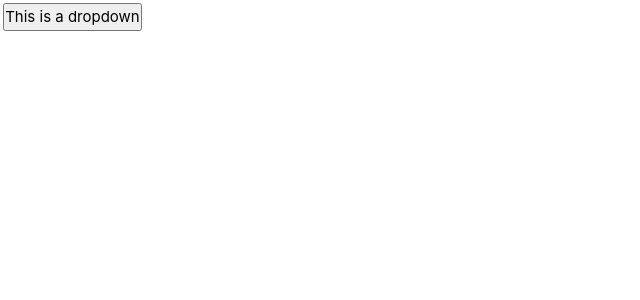
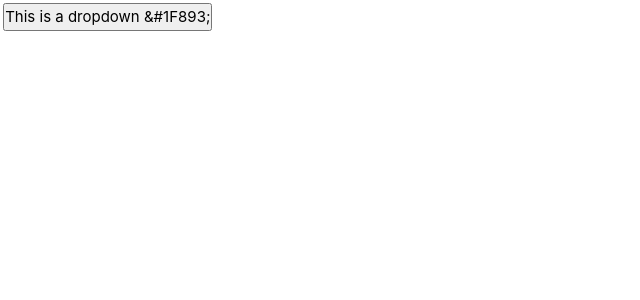
Before and after one commit to davidriggins/Dropdown, a Vue app in the folder vue-multiselect/: page / in a window 1280 px wide. Shown: the top 300 px of the page, without its empty margins (0-640 px from the left). Built offline with nearby package versions, Linux system fonts and the light colour scheme.

Commit message:
Rework again: use div p label and input.

```diff
--- a/vue-multiselect/index.html
+++ b/vue-multiselect/index.html
@@ -1,9 +1,9 @@
 <!DOCTYPE html>
 <html lang="en">
   <head>
-    <meta charset="UTF-8">
-    <link rel="icon" href="/favicon.ico">
-    <meta name="viewport" content="width=device-width, initial-scale=1.0">
+    <meta charset="UTF-8" />
+    <link rel="icon" href="/favicon.ico" />
+    <meta name="viewport" content="width=device-width, initial-scale=1.0" />
     <title>Vite App</title>
   </head>
   <body>
--- a/vue-multiselect/src/assets/styles/project.css
+++ b/vue-multiselect/src/assets/styles/project.css
@@ -8,40 +8,39 @@
 } */
 /* color palette from <https://github.com/vuejs/theme> */
 :root {
-  --vt-c-white: #ffffff;
-  --vt-c-white-soft: #f8f8f8;
-  --vt-c-white-mute: #f2f2f2;
+  --c-white: #ffffff;
+  --c-white-soft: #f8f8f8;
+  --c-white-mute: #f2f2f2;
 
-  --vt-c-black: #181818;
-  --vt-c-black-soft: #222222;
-  --vt-c-black-mute: #282828;
+  --c-black: #181818;
+  --c-black-soft: #222222;
+  --c-black-mute: #282828;
 
-  --vt-c-indigo: #2c3e50;
-  --vt-c-red: red;
-  --bs-c-secondary: btn-secondary;
+  --c-indigo: #2c3e50;
+  --c-red: red;
 
-  --vt-c-divider-light-1: rgba(60, 60, 60, 0.29);
-  --vt-c-divider-light-2: rgba(60, 60, 60, 0.12);
-  --vt-c-divider-dark-1: rgba(84, 84, 84, 0.65);
-  --vt-c-divider-dark-2: rgba(84, 84, 84, 0.48);
+  --c-divider-light-1: rgba(60, 60, 60, 0.29);
+  --c-divider-light-2: rgba(60, 60, 60, 0.12);
+  --c-divider-dark-1: rgba(84, 84, 84, 0.65);
+  --c-divider-dark-2: rgba(84, 84, 84, 0.48);
 
-  --vt-c-text-light-1: var(--vt-c-indigo);
-  --vt-c-text-light-2: rgba(60, 60, 60, 0.66);
-  --vt-c-text-dark-1: var(--vt-c-white);
-  --vt-c-text-dark-2: rgba(235, 235, 235, 0.64);
+  --c-text-light-1: var(c-indigo);
+  --c-text-light-2: rgba(60, 60, 60, 0.66);
+  --c-text-dark-1: var(--c-white);
+  --c-text-dark-2: rgba(235, 235, 235, 0.64);
 }
 
 /* semantic color variables for this project */
 :root {
-  --color-background: var(--vt-c-white);
-  --color-background-soft: var(--vt-c-white-soft);
-  --color-background-mute: var(--vt-c-white-mute);
+  --color-background: var(--c-white);
+  --color-background-soft: var(--c-white-soft);
+  --color-background-mute: var(--c-white-mute);
 
-  --color-border: var(--vt-c-divider-light-2);
-  --color-border-hover: var(--vt-c-divider-light-1);
+  --color-border: var(--c-divider-light-2);
+  --color-border-hover: var(--c-divider-light-1);
 
-  --color-heading: var(--vt-c-text-light-1);
-  --color-text: var(--vt-c-text-light-1);
+  --color-heading: var(--c-text-light-1);
+  --color-text: var(--c-text-light-1);
 
   --section-gap: 160px;
 }
@@ -62,9 +61,7 @@ body {
   background: var(--color-background);
   transition: color 0.5s, background-color 0.5s;
   line-height: 1.6;
-  font-family: Inter, -apple-system, BlinkMacSystemFont, "Segoe UI", Roboto,
-    Oxygen, Ubuntu, Cantarell, "Fira Sans", "Droid Sans", "Helvetica Neue",
-    sans-serif;
+  font-family: Inter, -apple-system, BlinkMacSystemFont, "Segoe UI", Roboto, Oxygen, Ubuntu, Cantarell, "Fira Sans", "Droid Sans", "Helvetica Neue", sans-serif;
   font-size: 15px;
   text-rendering: optimizeLegibility;
   -webkit-font-smoothing: antialiased;
--- a/vue-multiselect/src/components/Dropdown.vue
+++ b/vue-multiselect/src/components/Dropdown.vue
@@ -1,6 +1,7 @@
 <template>
+  <div class="outer-div">
+    <input type="button" class="input-button" :value="title" @click="openClose('myselect')" />
     <div class="dropdown-list">
-    <input type="button" :value="title" @click="openClose('myselect')" />
       <!-- <button>
       {{ title }}
       <svg viewBox="0 0 1030 638" width="10">
@@ -9,8 +10,11 @@
     </button> -->
 
       <div class="list-items-div invisible" id="myselect">
+        <p class="select-all list-item">
+          <label class="label-item"><input type="checkbox" class="checkbox-item" />Select All</label>
+        </p>
         <p class="list-item" v-for="(option, index) in filteredOptions" :key="index">
-        <label><input type="checkbox" />{{ option }} </label>
+          <label class="label-item"> <input type="checkbox" class="checkbox-item" />{{ option }} </label>
         </p>
       </div>
 
@@ -22,6 +26,7 @@
       </div>
     </transition> -->
     </div>
+  </div>
 </template>
 
 <script setup>
@@ -30,7 +35,9 @@
 */
 import { ref } from "vue";
 
-const title = ref("This is a dropdown");
+var title = ref("This is a dropdown");
+title.value = title.value += " &#1F893;";
+
 const isOpen = ref(true);
 const filteredOptions = ref(["Hello1", "HelloHelloHelloHello", "Hello3"]);
 
@@ -54,6 +61,9 @@ const openClose = (id) => {
   box-sizing: border-box;
 }
 
+.input {
+}
+
 a {
   /* background: #8d99ae; */
   /* color: inherit; */
@@ -68,45 +78,98 @@ a svg {
   margin-left: 10px;
 }
 
-.dropdown-list {
+.outer-div {
+  /* display: inline-block; */
+}
+
+.input-button {
   display: inline-block;
-  max-width: 600px;
   margin: 0.2rem;
 }
 
+.dropdown-list {
+  max-width: 600px;
+  margin: 0.2rem;
+  border-radius: 0.3rem;
+}
+
+/* .list-items-div {
+  max-width: 600px;
+  border-radius: 0.3rem;
+} */
+
+.select-all {
+}
+
 .list-items-div {
-  max-width: 600px;
-}
-.list-items {
   list-style-type: none;
   padding: 0;
   margin-top: 2px;
   border: 1px solid #2b2d42;
   max-height: 24rem;
+
   overflow: hidden;
   overflow-y: auto;
   border-radius: 0.3rem;
+  width: max-content;
 }
-.list-item {
-  border-top: 1px solid #333;
+/* .list-item label {
   display: block;
+} */
+
+.list-item label:hover:first-child {
+  /* border-radius: 10rem 10rem 0 0; */
 }
+
+/* .list-item p {
+  width: max-content;
+} */
+
+.label-item {
+  /* width: max-content; */
+}
+/* .list-item p:hover,
+.list-item p:focus {
+  cursor: pointer;
+} */
+/*
+p.list-item:hover,
+p.list-item:focus {
+  cursor: pointer;
+  z-index: 1;
+} */
 
 .list-item:hover,
 .list-item:focus {
   cursor: pointer;
+  background-color: red;
 }
 
-.list-item label {
-  display: block;
-}
-.list-item label:hover {
-  background-color: #eee;
+.list-item {
+  padding: 0 0.3rem;
 }
 
-.input {
+.list-item input {
+  margin: 0 0.3rem;
+}
+
+/* p.list-item.input:hover,
+p.list-item.input:focus {
+  cursor: pointer;
+} */
+/*
+.list-item p {
+  display: block;
+  margin-left: 0.2rem;
+} */
+/* .list-item label:hover {
+  background-color: red;
+  display: block;
+} */
+
+/* .input {
   margin: 0.3rem;
-}
+} */
 
 .invisible {
   display: none;
```
Lines whose indentation alone changed are shown as unchanged.
